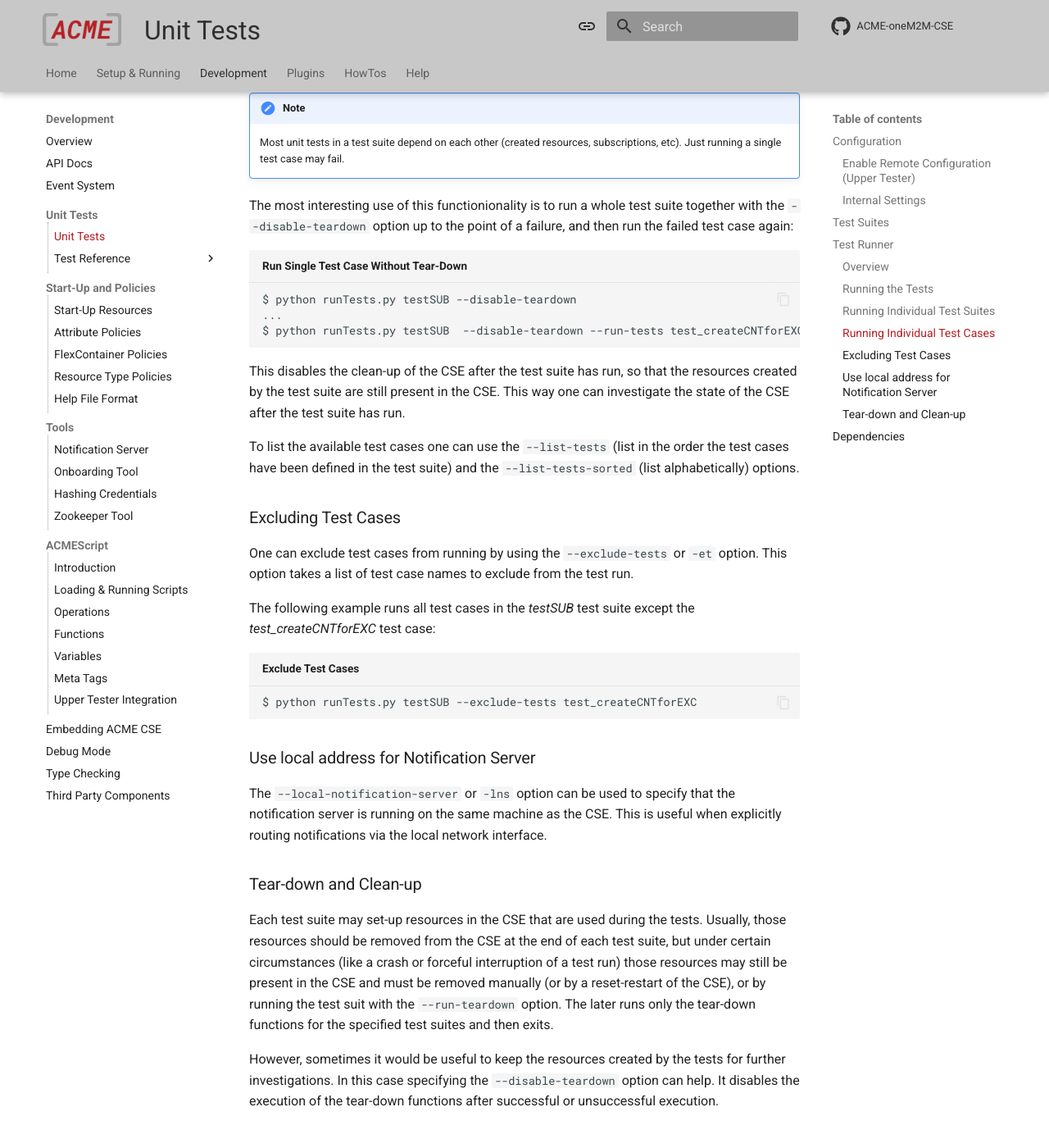
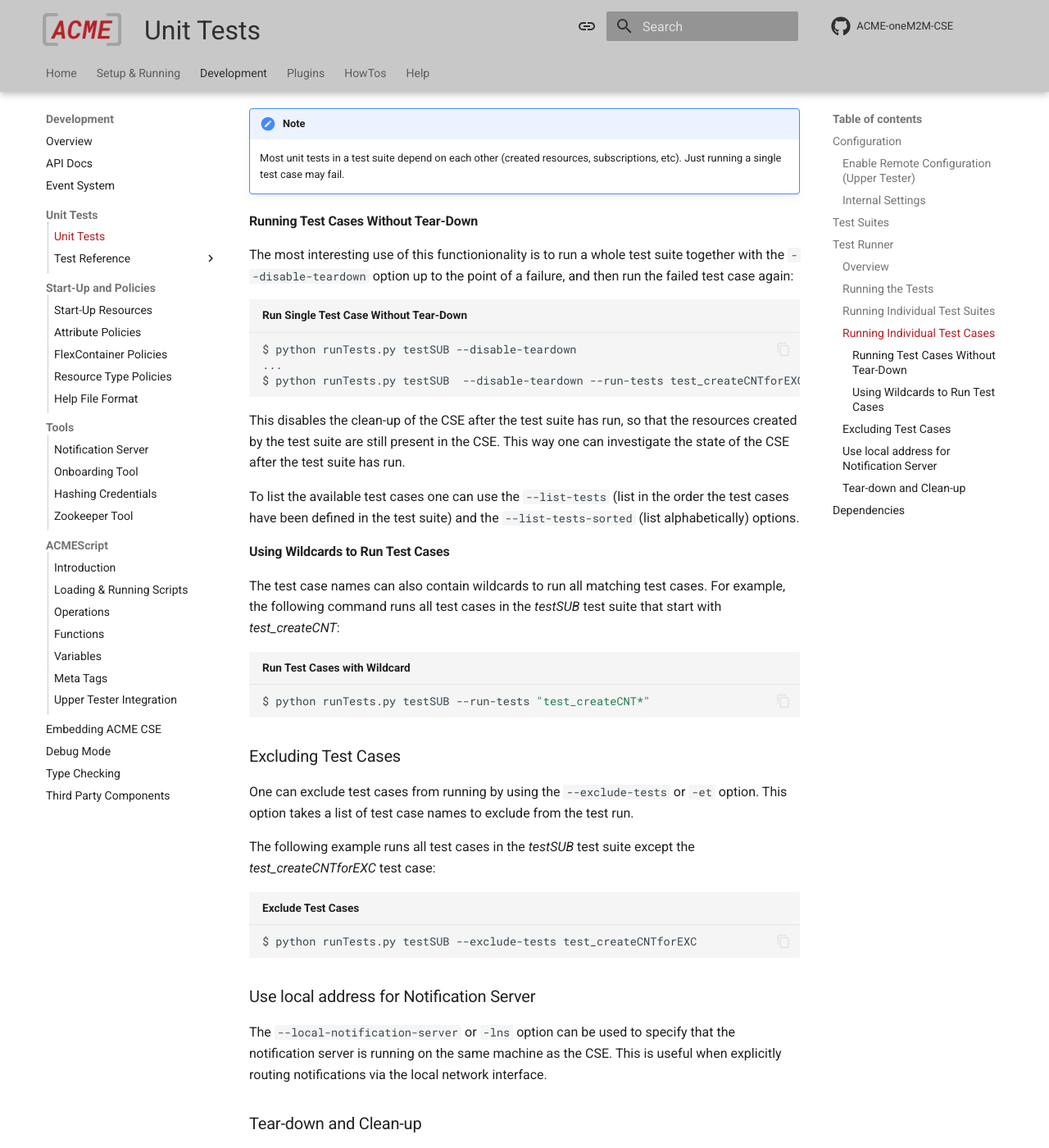
Before and after one commit to ankraft/ACME-oneM2M-CSE-mkdocs, an MkDocs documentation site: the page built from docs/development/UnitTests.md, in a window 1280 px wide and 1400 px high, scrolled down 4688 px. Shown: the whole window at 82% size. Built offline with MkDocs 1.6.1 and Material for MkDocs 9.7.7, drawn with Linux system fonts in a browser that asks for light colours; comment, search, counter and statistics services are not loaded; some of the changed text lies outside the part shown.

Commit message:
Added support for wildcards in test case names for the `--run-tests` command line argument.

````diff
--- a/docs/development/UnitTests.md
+++ b/docs/development/UnitTests.md
@@ -95,10 +95,11 @@ options:
   --run-count NUMBEROFRUNS
                         run each test suite n times (default: 1)
   --run-tests TESTCASENAME [TESTCASENAME ...], -run TESTCASENAME [TESTCASENAME ...]
-                        run only the specified test cases from the set of test suites
+                        run only the specified test cases from the set of test suites. Test case names
+                        may contain wildcards to run all matching test cases.
   --show-skipped        show skipped test cases in summary
   --no-failfast         continue running test cases after a failure
-   --local-notification-server, -lns
+  --local-notification-server, -lns
                         use a local notification server address
   --list-tests, -ls     list the test cases of the specified test suites in the order they are defined and exit
   --list-tests-sorted, -lss
@@ -178,7 +179,7 @@ The *runTest.py* script by default will run all test suites, **except** scripts
 
 ### Running Individual Test Cases
 
-It is also possible to run individual test cases from test suites. This is done by optionally specify the test suites and then with the `--run-tests` or `-run`option a list of test case names to run:
+It is also possible to run individual test cases from test suites. This is done by optionally specify the test suites and then with the `--run-tests` or `-run` option a list of test case names to run:
 
 ```bash title="Run Single Test Case"
 $ python runTests.py testSUB --run-tests test_createCNTforEXC
@@ -188,6 +189,8 @@ The test cases can be specified in any order, and may appear more than once.
 
 !!! Note
 	Most unit tests in a test suite depend on each other (created resources, subscriptions, etc). Just running a single test case may fail.
+
+#### Running Test Cases Without Tear-Down
 
 The most interesting use of this functionionality is to run a whole test suite together with the `--disable-teardown` option up to the point of a failure, and then run the failed test case again:
 
@@ -201,6 +204,13 @@ This disables the clean-up of the CSE after the test suite has run, so that the
 
 To list the available test cases one can use the `--list-tests` (list in the order the test cases have been defined in the test suite) and the `--list-tests-sorted` (list alphabetically) options.
 
+#### Using Wildcards to Run Test Cases
+
+The test case names can also contain wildcards to run all matching test cases. For example, the following command runs all test cases in the *testSUB* test suite that start with *test_createCNT*:
+
+```bash title="Run Test Cases with Wildcard"
+$ python runTests.py testSUB --run-tests "test_createCNT*"
+```
 
 ### Excluding Test Cases
 
````
